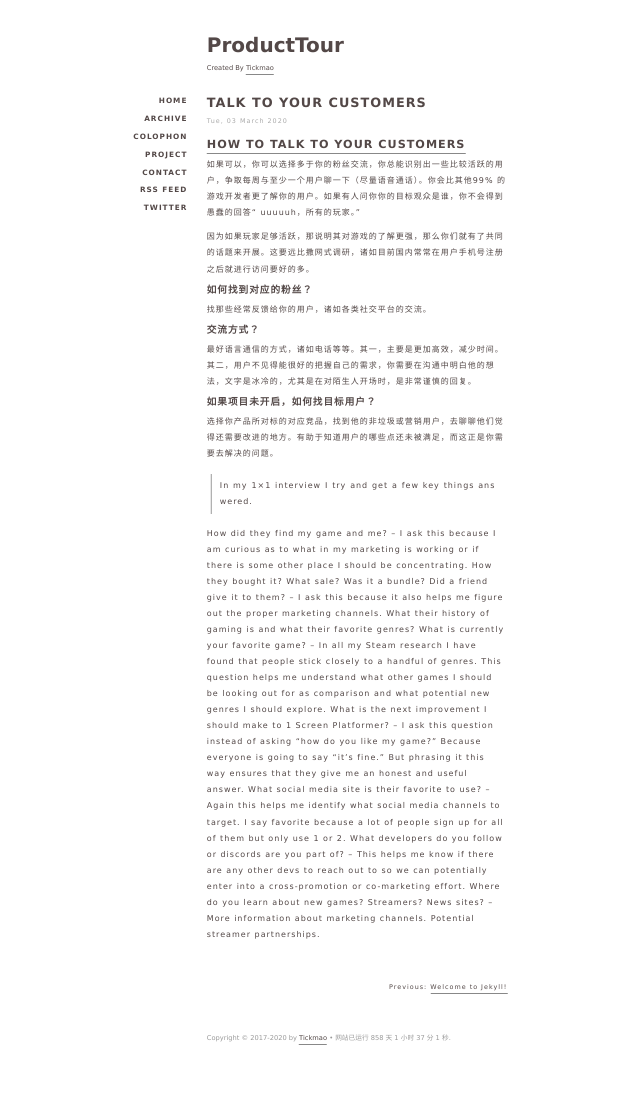
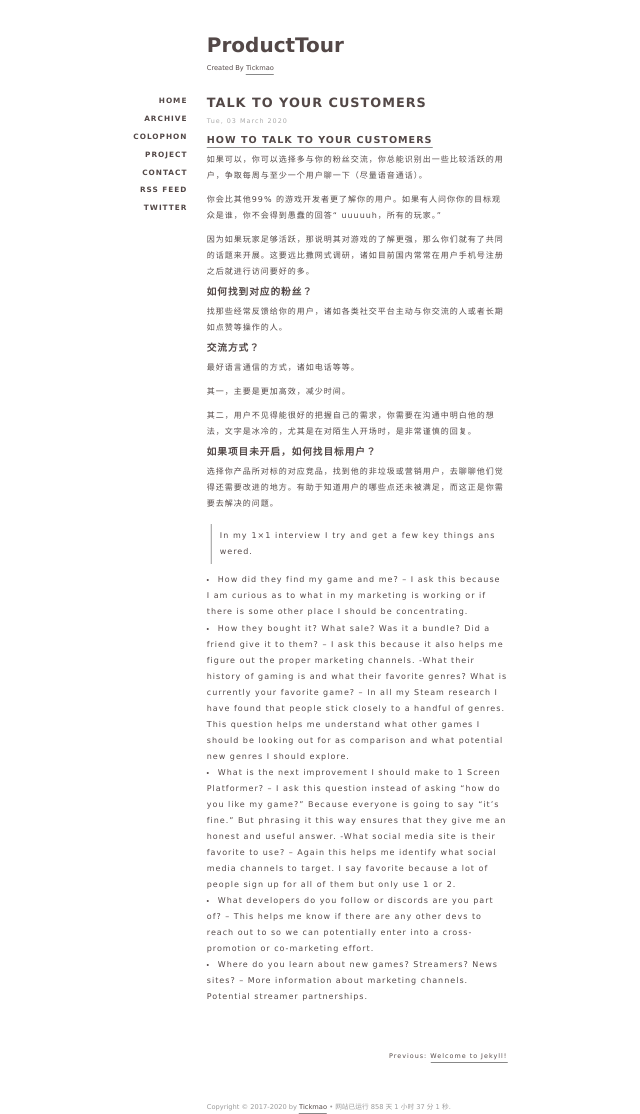
Before and after one commit to tickmao/dotstheme, a Jekyll site: the page built from _posts/2020-03-02-TalkToYourCustomers.md, in a window 1280 px wide. Shown: the whole page, without its empty margins (313-953 px from the left). Built offline with Jekyll 4.4.1, drawn with Linux system fonts in a browser that asks for light colours; comment, search, counter and statistics services are not loaded; before the commit the page ends 1045 px from its top, so only the background shows below that.

Commit message:
update cunstomers

```diff
--- a/_posts/2020-03-02-TalkToYourCustomers.md
+++ b/_posts/2020-03-02-TalkToYourCustomers.md
@@ -4,21 +4,28 @@
 subtitle:   "about the most important person to talk to: your fans (or soon-to-be-fans)"
 date:       2020-03-03 10:00:00
 author:     "Tickmao"
+catalog:     true
 ---
 
-## [HOW TO TALK TO YOUR CUSTOMERS](http://howtomarketagame.com/2020/02/17/how-to-talk-to-your-customers/)
+### [HOW TO TALK TO YOUR CUSTOMERS](http://howtomarketagame.com/2020/02/17/how-to-talk-to-your-customers/)
 
-如果可以，你可以选择多于你的粉丝交流，你总能识别出一些比较活跃的用户，争取每周与至少一个用户聊一下（尽量语音通话）。你会比其他99% 的游戏开发者更了解你的用户。如果有人问你你的目标观众是谁，你不会得到愚蠢的回答“ uuuuuh，所有的玩家。”
+如果可以，你可以选择多与你的粉丝交流，你总能识别出一些比较活跃的用户，争取每周与至少一个用户聊一下（尽量语音通话）。
+
+你会比其他99% 的游戏开发者更了解你的用户。如果有人问你你的目标观众是谁，你不会得到愚蠢的回答“ uuuuuh，所有的玩家。”
 
 因为如果玩家足够活跃，那说明其对游戏的了解更强，那么你们就有了共同的话题来开展。这要远比撒网式调研，诸如目前国内常常在用户手机号注册之后就进行访问要好的多。
 
 ### 如何找到对应的粉丝？
 
-找那些经常反馈给你的用户，诸如各类社交平台的交流。
+找那些经常反馈给你的用户，诸如各类社交平台主动与你交流的人或者长期如点赞等操作的人。
 
 ### 交流方式？
 
-最好语言通信的方式，诸如电话等等。其一，主要是更加高效，减少时间。其二，用户不见得能很好的把握自己的需求，你需要在沟通中明白他的想法，文字是冰冷的，尤其是在对陌生人开场时，是非常谨慎的回复。
+最好语言通信的方式，诸如电话等等。
+
+其一，主要是更加高效，减少时间。
+
+其二，用户不见得能很好的把握自己的需求，你需要在沟通中明白他的想法，文字是冰冷的，尤其是在对陌生人开场时，是非常谨慎的回复。
 
 ### 如果项目未开启，如何找目标用户？
 
@@ -27,10 +34,10 @@
 
 > In my 1×1 interview I try and get a few key things answered.
 
-How did they find my game and me? – I ask this because I am curious as to what in my marketing is working or if there is some other place I should be concentrating.
-How they bought it? What sale? Was it a bundle? Did a friend give it to them? – I ask this because it also helps me figure out the proper marketing channels.
-What their history of gaming is and what their favorite genres? What is currently your favorite game? – In all my Steam research I have found that people stick closely to a handful of genres. This question helps me understand what other games I should be looking out for as comparison and what potential new genres I should explore.
-What is the next improvement I should make to 1 Screen Platformer? – I ask this question instead of asking “how do you like my game?” Because everyone is going to say “it’s fine.” But phrasing it this way ensures that they give me an honest and useful answer.
-What social media site is their favorite to use? – Again this helps me identify what social media channels to target. I say favorite because a lot of people sign up for all of them but only use 1 or 2.
-What developers do you follow or discords are you part of? – This helps me know if there are any other devs to reach out to so we can potentially enter into a cross-promotion or co-marketing effort.
-Where do you learn about new games? Streamers? News sites? – More information about marketing channels. Potential streamer partnerships.
+- How did they find my game and me? – I ask this because I am curious as to what in my marketing is working or if there is some other place I should be concentrating.
+- How they bought it? What sale? Was it a bundle? Did a friend give it to them? – I ask this because it also helps me figure out the proper marketing channels.
+-What their history of gaming is and what their favorite genres? What is currently your favorite game? – In all my Steam research I have found that people stick closely to a handful of genres. This question helps me understand what other games I should be looking out for as comparison and what potential new genres I should explore.
+- What is the next improvement I should make to 1 Screen Platformer? – I ask this question instead of asking “how do you like my game?” Because everyone is going to say “it’s fine.” But phrasing it this way ensures that they give me an honest and useful answer.
+-What social media site is their favorite to use? – Again this helps me identify what social media channels to target. I say favorite because a lot of people sign up for all of them but only use 1 or 2.
+- What developers do you follow or discords are you part of? – This helps me know if there are any other devs to reach out to so we can potentially enter into a cross-promotion or co-marketing effort.
+- Where do you learn about new games? Streamers? News sites? – More information about marketing channels. Potential streamer partnerships.
```
Also changed, not shown: Gemfile.lock.
